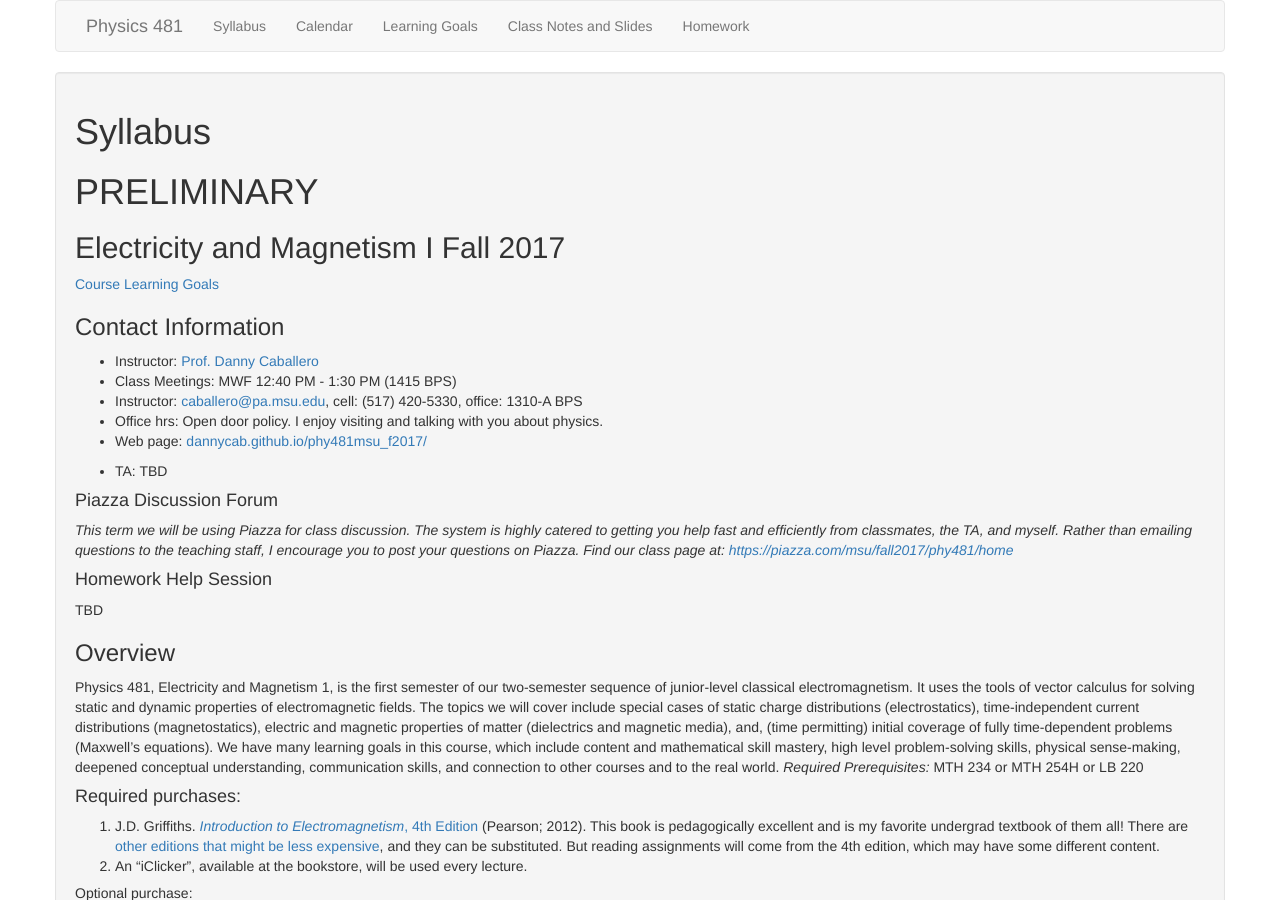
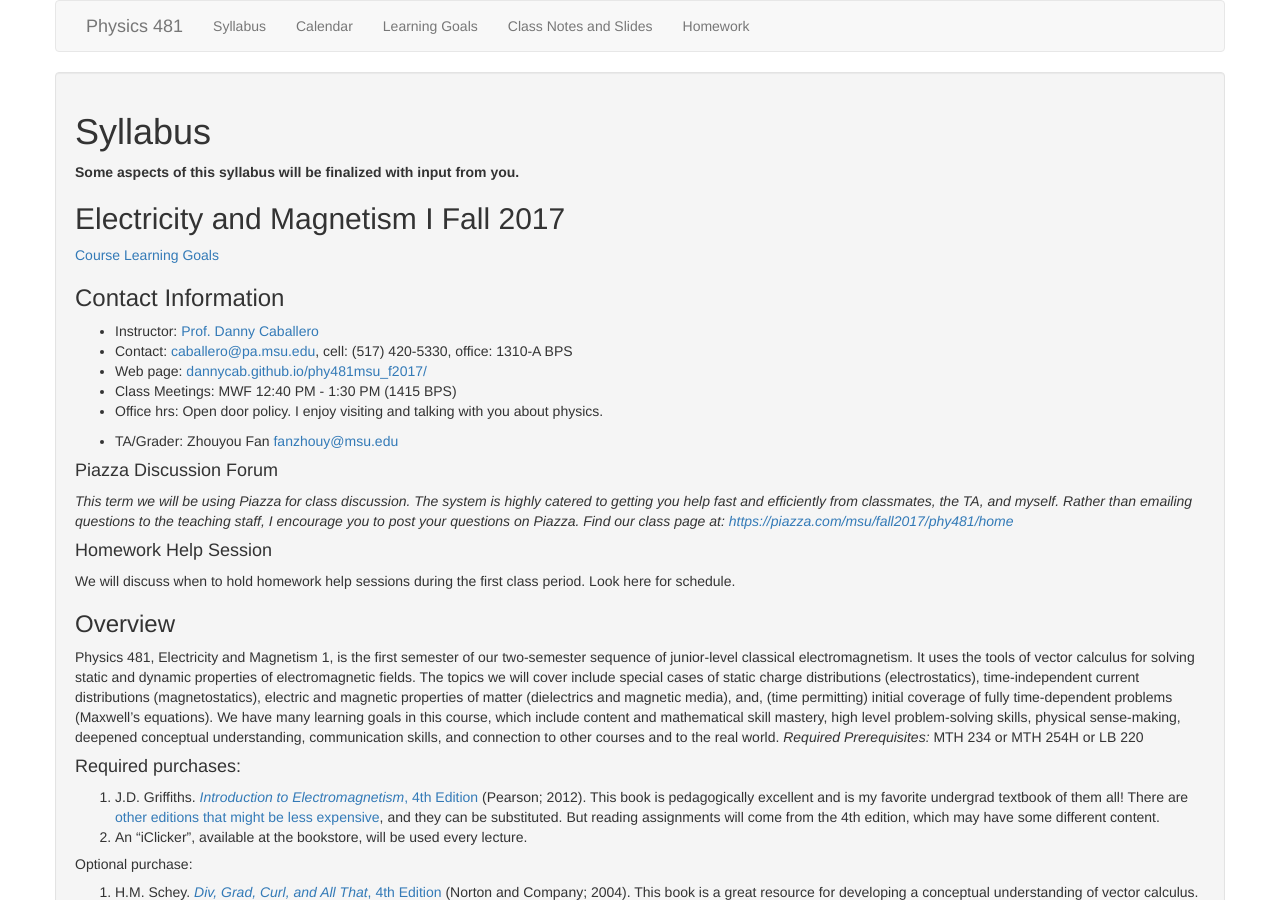
Before and after one commit to dannycab/phy481msu_f2017, a Jekyll site: the page built from index.md, in a window 1280 px wide and 900 px high. Built offline with Jekyll 4.4.1, drawn with Linux system fonts in a browser that asks for light colours.

Commit message:
finalized syllabus before input from students

```diff
--- a/index.md
+++ b/index.md
@@ -5,7 +5,7 @@
 use_math: true
 ---
 
-# PRELIMINARY
+**Some aspects of this syllabus will be finalized with input from you.**
 
 ## Electricity and Magnetism I Fall 2017
 
@@ -14,21 +14,20 @@
 ### Contact Information
 
 -   Instructor: [Prof. Danny Caballero](http://dannycab.github.io)
+-   Contact: <caballero@pa.msu.edu>, cell: (517) 420-5330, office:
+    1310-A BPS
+-   Web page: [dannycab.github.io/phy481msu_f2017/](http://dannycab.github.io/phy481msu/)
 -   Class Meetings: MWF 12:40 PM - 1:30 PM (1415 BPS)
--   Instructor: <caballero@pa.msu.edu>, cell: (517) 420-5330, office:
-    1310-A BPS
 -   Office hrs: Open door policy. I enjoy visiting and talking with you about physics.
--   Web page:
-    [dannycab.github.io/phy481msu_f2017/](http://dannycab.github.io/phy481msu/)
 
--   TA: TBD
+-   TA/Grader: Zhouyou Fan <fanzhouy@msu.edu>
 
 #### Piazza Discussion Forum
 *This term we will be using Piazza for class discussion. The system is highly catered to getting you help fast and efficiently from classmates, the TA, and myself. Rather than emailing questions to the teaching staff, I encourage you to post your questions on Piazza. Find our class page at: <https://piazza.com/msu/fall2017/phy481/home>*
 
 #### Homework Help Session
 
-TBD
+We will discuss when to hold homework help sessions during the first class period. Look here for schedule.
 
 ### Overview
 
```
Also changed, not shown: 2 other files.
